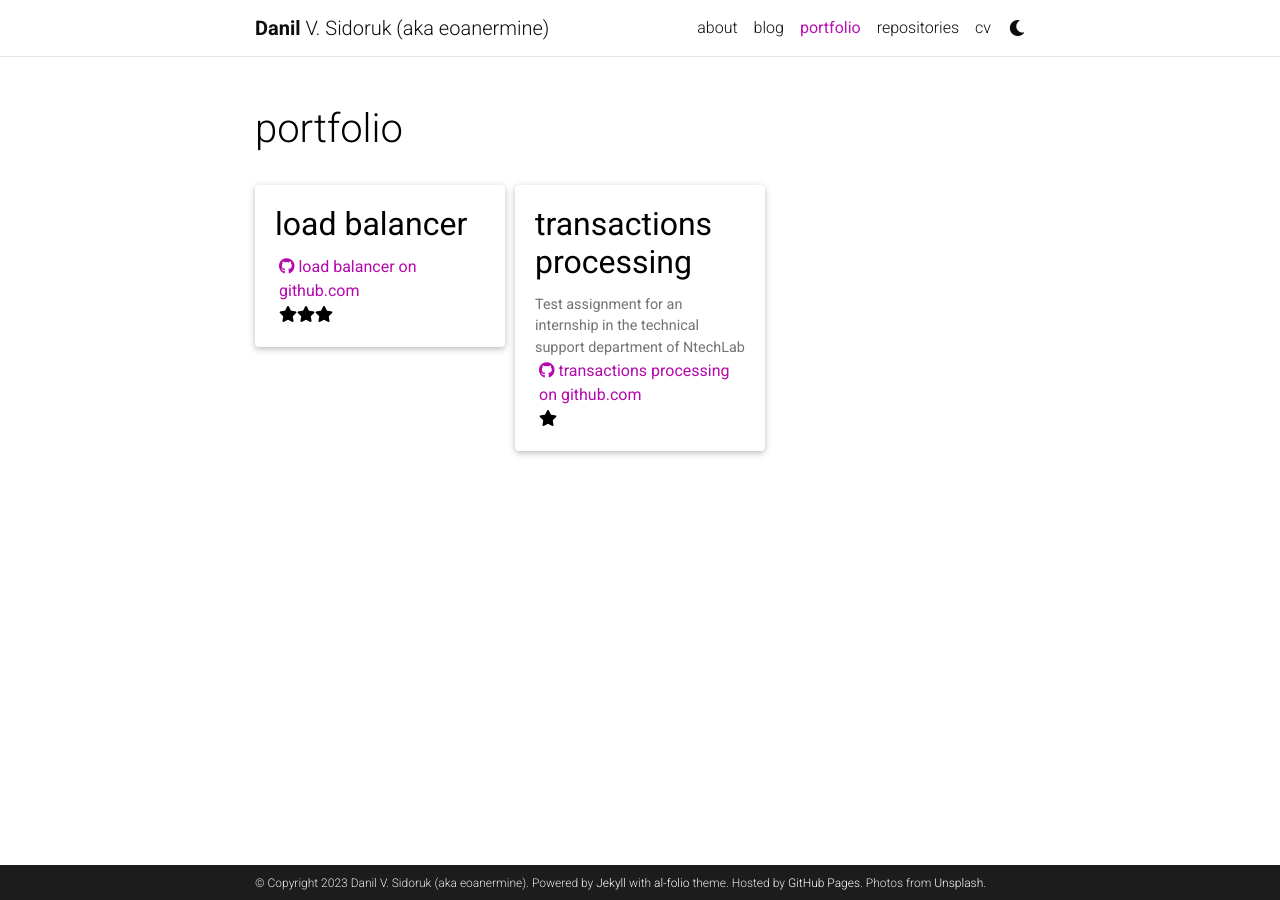
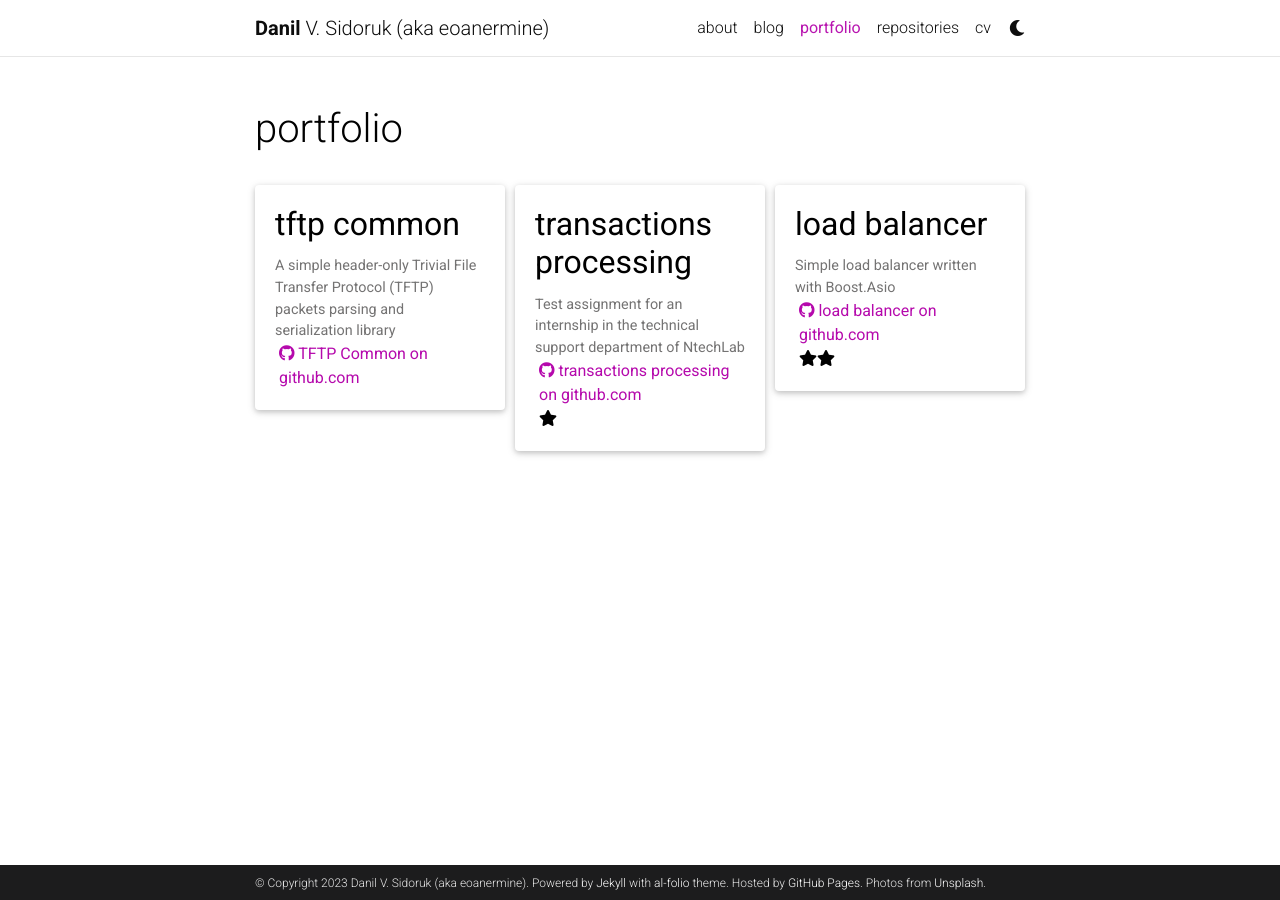
Before and after one commit to eoan-ermine/eoan-ermine.github.io, a Jekyll site: the page built from _pages/projects.md, in a window 1280 px wide. Built offline with Jekyll 4.4.1, drawn with Linux system fonts in a browser that asks for light colours; comment, search, counter and statistics services are not loaded; a style sheet for code colours, icons or effects is not loaded.

Commit message:
Add tftp common portfolio project

```diff
--- a/_portfolio/load_balancer.md
+++ b/_portfolio/load_balancer.md
@@ -1,7 +1,8 @@
 ---
 layout: page
 title: load balancer
-importance: 1
+description:  Simple load balancer written with Boost.Asio
+importance: 3
 github: https://github.com/eoan-ermine/load_balancer
-github_stars: 3
+github_stars: 2
 ---
--- /dev/null
+++ b/_portfolio/tftp_common.md
@@ -0,0 +1,8 @@
+---
+layout: page
+title: TFTP Common
+description:  A simple header-only Trivial File Transfer Protocol (TFTP) packets parsing and serialization library
+importance: 1
+github: https://github.com/eoan-ermine/tftp_common
+github_stars: 0
+---
```
